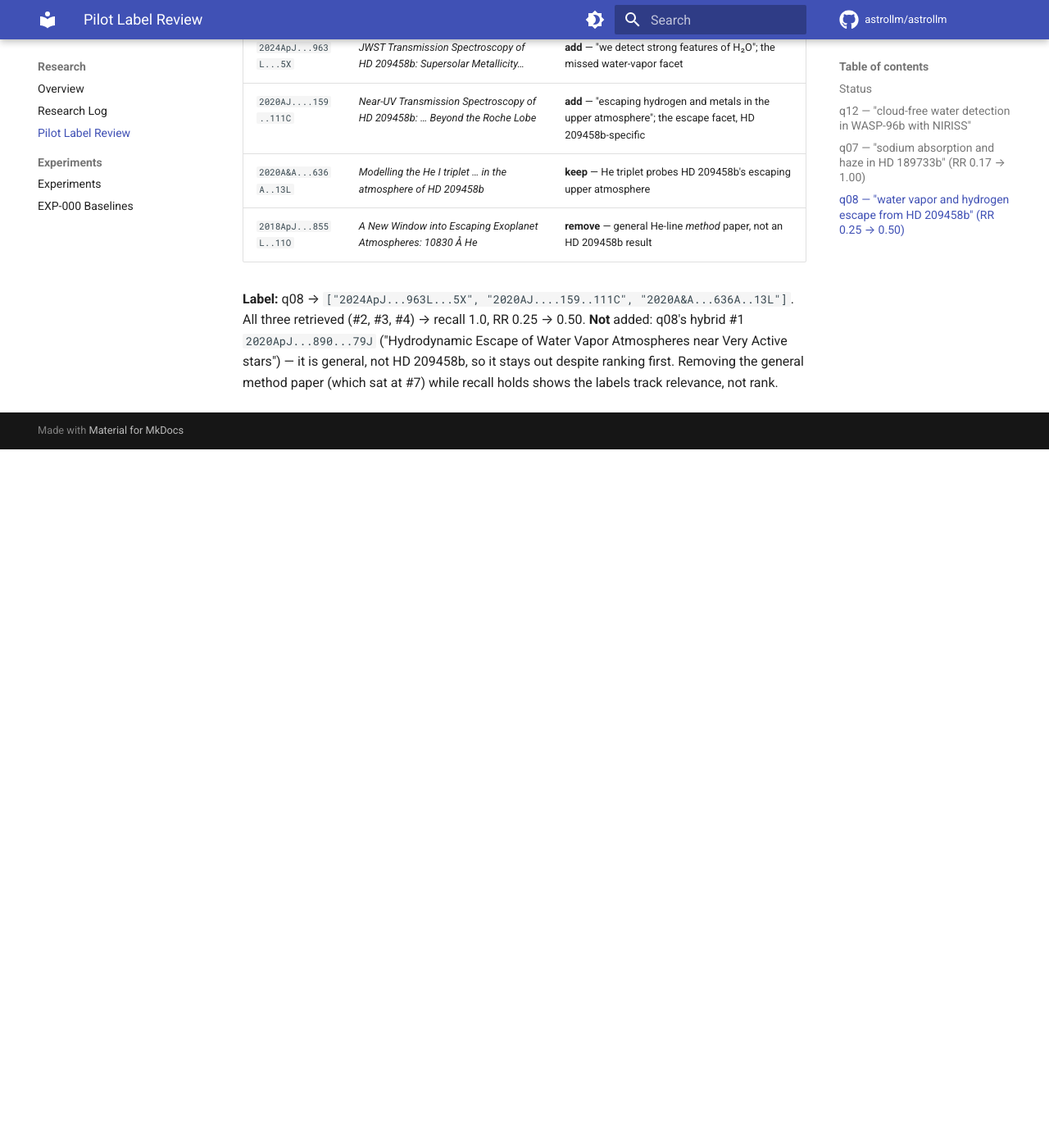
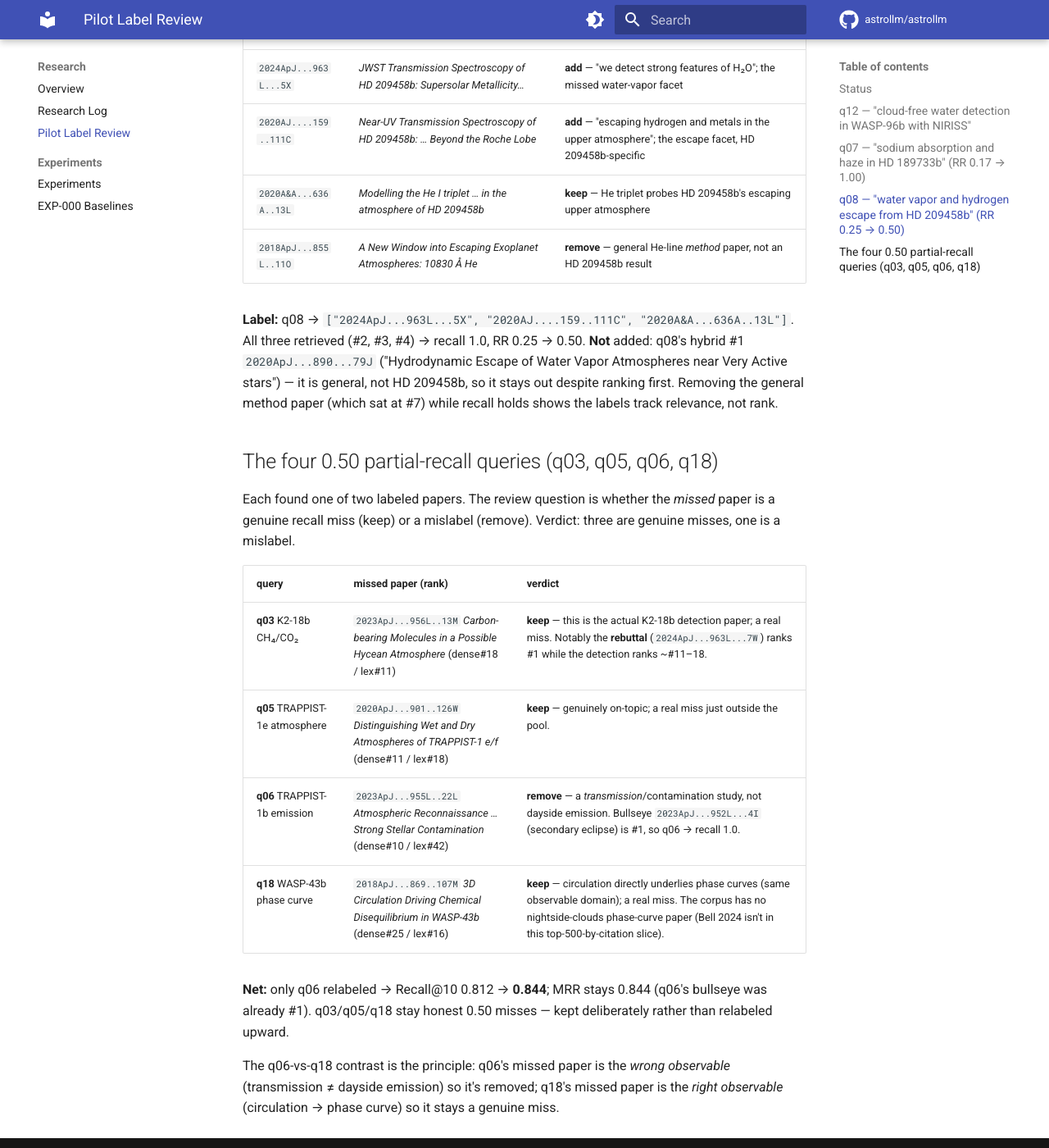
Before and after one commit to astrollm/astrollm, an MkDocs documentation site: the page built from docs/research/pilot-label-review.md, in a window 1280 px wide and 1400 px high, scrolled down 2380 px. Shown: the whole window at 82% size. Built offline with MkDocs 1.6.1 and Material for MkDocs 9.7.7, drawn with Linux system fonts in a browser that asks for light colours; comment, search, counter and statistics services are not loaded; before the commit the page ends 2928 px from its top, so only the background shows below that; some of the changed text lies outside the part shown.

Commit message:
review(pilot): vet the four 0.50 queries — q06 mislabel removed (Recall 0.812→0.844)
q03/q05/q06/q18 each retrieved one of two labeled papers. Outcome: three genuine misses
kept, one mislabel removed.

- q03 (K2-18b): KEEP — the missed paper (2023ApJ...956L..13M) is the actual Hycean CH4/CO2
  detection; a real miss (the rebuttal 2024ApJ...963L...7W ranks #1 instead). Honest 0.50.
- q05 (TRAPPIST-1e): KEEP — missed 2020ApJ...901..126W (wet/dry atmospheres) is on-topic;
  real miss. Honest 0.50.
- q06 (TRAPPIST-1b dayside emission): REMOVE 2023ApJ...955L..22L — it's a transmission/
  stellar-contamination study (wrong observable). Bullseye (secondary eclipse) is #1.
  recall 0.50 → 1.00.
- q18 (WASP-43b phase curve): KEEP — missed 2018ApJ...869..107M (3D circulation) underlies
  phase curves; real miss. Corpus lacks the nightside-clouds phase-curve paper. Honest 0.50.

Net: Recall@10 0.812 → 0.844; MRR unchanged at 0.844. The q06-vs-q18 contrast (remove
wrong-observable, keep right-observable) is the labeling principle. See pilot-label-review.md.

Co-Authored-By: Claude Opus 4.8 (1M context) <noreply@anthropic.com>

```diff
--- a/docs/research/pilot-label-review.md
+++ b/docs/research/pilot-label-review.md
@@ -10,18 +10,19 @@ ranker), read the abstracts, and decide keep / remove / add against the query's
 genuine retrieval misses (relevant paper exists but isn't retrieved) separately from labeling
 errors — only the latter change the labels.
 
-Headline: **Recall@10 = 0.812** (unchanged — per-query recall@10 stays 1.0 for the reviewed
-queries), **MRR 0.776 → 0.844**. The MRR rise comes from q07/q08, where the first pass had
-labeled only secondary papers and missed the genuinely on-target ones; correcting that moves the
-first relevant hit up. Discipline check: relevance is judged from abstracts, and q08's hybrid #1
-(`2020ApJ...890...79J`, general water-escape, not HD 209458b) was **rejected** despite its rank.
+Headline (started 0.812 / 0.776): **Recall@10 = 0.844, MRR = 0.844** after review so far.
+MRR rose via q07/q08 (first pass had labeled only secondary papers, missing the on-target ones);
+Recall rose via q06 (an off-facet label removed). Discipline check: relevance is judged from
+abstracts, not rank — q08's hybrid #1 (`2020ApJ...890...79J`, general water-escape, not HD 209458b)
+was **rejected** despite its rank, and the four 0.50 queries below were mostly left as honest
+misses rather than relabeled upward.
 
 ## Status
 
 - [x] **q12** — WASP-96b
 - [x] **q07** — HD 189733b (RR 0.17 → 1.00)
 - [x] **q08** — HD 209458b (RR 0.25 → 0.50)
-- [ ] q03, q05, q06, q18 — the four 0.50 (partial-recall) queries
+- [x] **q03, q05, q06, q18** — the four 0.50 partial-recall queries (only q06 relabeled)
 - [ ] q11 (WASP-121b), q15 (LHS 475b) — currently empty; confirm no in-corpus target
 - [ ] q19–q30 — broad molecule/process queries; build relevant sets
 
@@ -83,3 +84,23 @@ retrieved (#2, #3, #4) → recall 1.0, RR 0.25 → 0.50. **Not** added: q08's hy
 `2020ApJ...890...79J` ("Hydrodynamic Escape of Water Vapor Atmospheres near Very Active stars") —
 it is general, not HD 209458b, so it stays out despite ranking first. Removing the general method
 paper (which sat at #7) while recall holds shows the labels track relevance, not rank.
+
+## The four 0.50 partial-recall queries (q03, q05, q06, q18)
+
+Each found one of two labeled papers. The review question is whether the *missed* paper is a
+genuine recall miss (keep) or a mislabel (remove). Verdict: three are genuine misses, one is a
+mislabel.
+
+| query | missed paper (rank) | verdict |
+|---|---|---|
+| **q03** K2-18b CH₄/CO₂ | `2023ApJ...956L..13M` *Carbon-bearing Molecules in a Possible Hycean Atmosphere* (dense#18 / lex#11) | **keep** — this is the actual K2-18b detection paper; a real miss. Notably the **rebuttal** (`2024ApJ...963L...7W`) ranks #1 while the detection ranks ~#11–18. |
+| **q05** TRAPPIST-1e atmosphere | `2020ApJ...901..126W` *Distinguishing Wet and Dry Atmospheres of TRAPPIST-1 e/f* (dense#11 / lex#18) | **keep** — genuinely on-topic; a real miss just outside the pool. |
+| **q06** TRAPPIST-1b emission | `2023ApJ...955L..22L` *Atmospheric Reconnaissance … Strong Stellar Contamination* (dense#10 / lex#42) | **remove** — a *transmission*/contamination study, not dayside emission. Bullseye `2023ApJ...952L...4I` (secondary eclipse) is #1, so q06 → recall 1.0. |
+| **q18** WASP-43b phase curve | `2018ApJ...869..107M` *3D Circulation Driving Chemical Disequilibrium in WASP-43b* (dense#25 / lex#16) | **keep** — circulation directly underlies phase curves (same observable domain); a real miss. The corpus has no nightside-clouds phase-curve paper (Bell 2024 isn't in this top-500-by-citation slice). |
+
+**Net:** only q06 relabeled → Recall@10 0.812 → **0.844**; MRR stays 0.844 (q06's bullseye was
+already #1). q03/q05/q18 stay honest 0.50 misses — kept deliberately rather than relabeled upward.
+
+The q06-vs-q18 contrast is the principle: q06's missed paper is the *wrong observable*
+(transmission ≠ dayside emission) so it's removed; q18's missed paper is the *right observable*
+(circulation → phase curve) so it stays a genuine miss.
```
Also changed, not shown: 1 other file.
